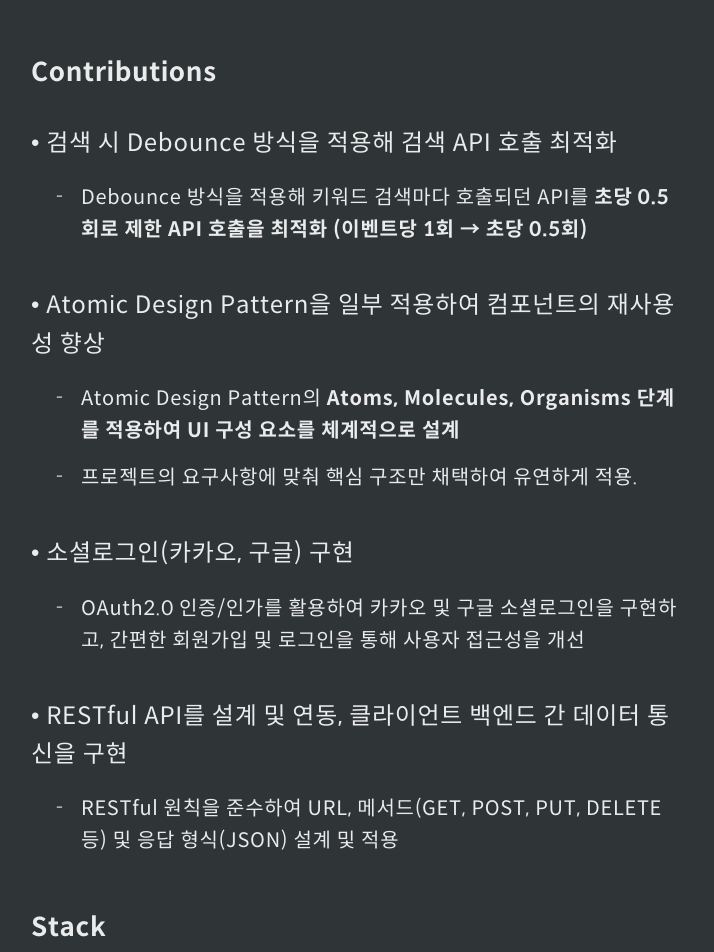
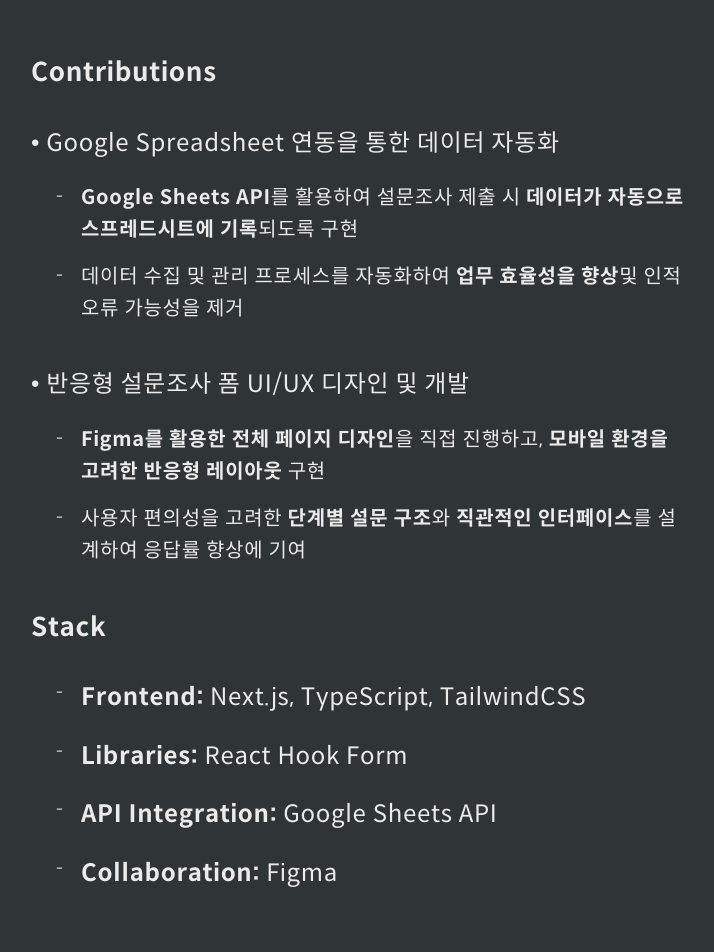
Before and after one commit to plumpsqrl9744/resume, a React (Create React App) app: page / in a window 1280 px wide. Shown: the part 9620-10572 px from the top of the page, without its empty margins (495-1209 px from the left). Built offline with nearby package versions, Linux system fonts and the light colour scheme.

Commit message:
프로젝트 추가

```diff
--- a/src/pages/details/Project.jsx
+++ b/src/pages/details/Project.jsx
@@ -131,6 +131,77 @@
       <Text
         size="3xl"
         bold={true}
+        href="https://aston-martin-registration-s2pl.vercel.app/"
+        margin={"20px"}
+      >
+        Aston Martin Registration<i class="bi bi-link-45deg"></i>
+      </Text>
+      <Text size="lg" margin={"50px"}>
+        * Aston Martin 차량 소유주 대상 설문조사 및 등록 플랫폼
+      </Text>
+      <ul>
+        <Text size="2xl" bold={true} margin={"30px"}>
+          Contributions
+        </Text>
+        <Text size="xl" margin={"20px"}>
+          • Google Spreadsheet 연동을 통한 데이터 자동화
+        </Text>
+        <li>
+          <Text size="lg" margin={"15px"}>
+            <strong>Google Sheets API</strong>를 활용하여 설문조사 제출 시{" "}
+            <strong>데이터가 자동으로 스프레드시트에 기록</strong>되도록 구현
+          </Text>
+        </li>
+        <li>
+          <Text size="lg" margin={"40px"}>
+            데이터 수집 및 관리 프로세스를 자동화하여{" "}
+            <strong>업무 효율성을 향상</strong>및 인적 오류 가능성을 제거
+          </Text>
+        </li>
+
+        <Text size="xl" margin={"20px"}>
+          • 반응형 설문조사 폼 UI/UX 디자인 및 개발
+        </Text>
+        <li>
+          <Text size="lg" margin={"15px"}>
+            <strong>Figma를 활용한 전체 페이지 디자인</strong>을 직접 진행하고,{" "}
+            <strong>모바일 환경을 고려한 반응형 레이아웃</strong> 구현
+          </Text>
+        </li>
+        <li>
+          <Text size="lg" margin={"40px"}>
+            사용자 편의성을 고려한 <strong>단계별 설문 구조</strong>와{" "}
+            <strong>직관적인 인터페이스</strong>를 설계하여 응답률 향상에 기여
+          </Text>
+        </li>
+
+        <Text size="2xl" bold={true} margin={"30px"}>
+          Stack
+        </Text>
+        <li>
+          <Text size="xl" margin={"20px"}>
+            <strong>Frontend:</strong> Next.js, TypeScript, TailwindCSS
+          </Text>
+        </li>
+        <li>
+          <Text size="xl" margin={"20px"}>
+            <strong>Libraries:</strong> React Hook Form
+          </Text>
+        </li>
+        <li>
+          <Text size="xl" margin={"20px"}>
+            <strong>API Integration:</strong> Google Sheets API
+          </Text>
+        </li>
+        <li>
+          <Text size="xl" margin={"150px"}>
+            <strong>Collaboration:</strong> Figma
+          </Text>
+        </li>
+      </ul>
+      <Text
+        size="3xl"
+        bold={true}
         href="https://github.com/Techie006/FE"
         margin={"20px"}
       >
```
